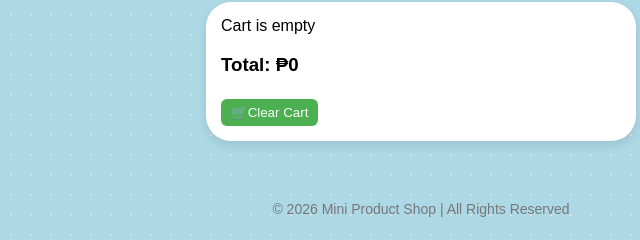
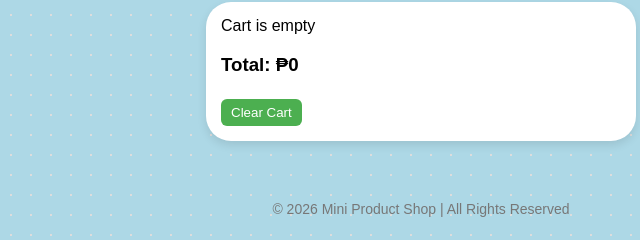
Before and after one commit to projectscyst/scyst-tester, a plain HTML site: page index.html in a window 1280 px wide. Shown: the part 575-815 px from the top of the page, 219-859 px from the left. Drawn offline with Linux system fonts and the light colour scheme.

```diff
--- a/page.html
+++ b/index.html
@@ -22,7 +22,7 @@
     <div class="cart">
       <div id="cartItems">Cart is empty</div>
       <h3>Total: ₱<span id="total">0</span></h3>
-      <button onclick="clearCart()">🛒Clear Cart</button>
+      <button onclick="clearCart()">Clear Cart</button>
     </div>
     <footer>
       <p>© 2026 Mini Product Shop | All Rights Reserved</p>
```
